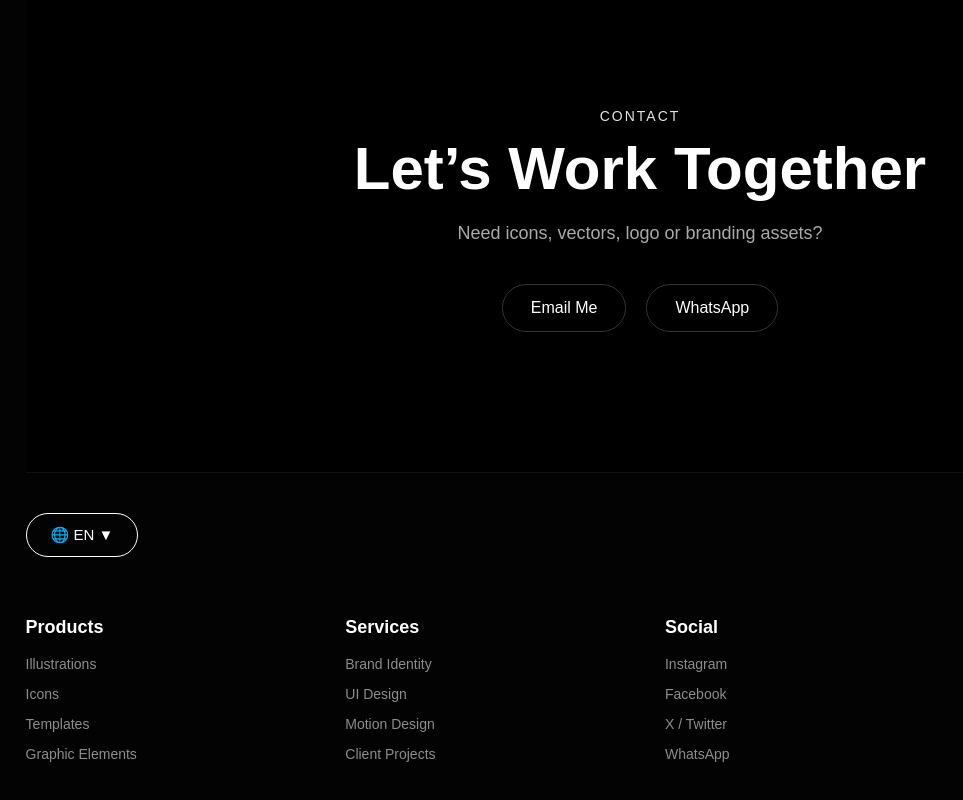
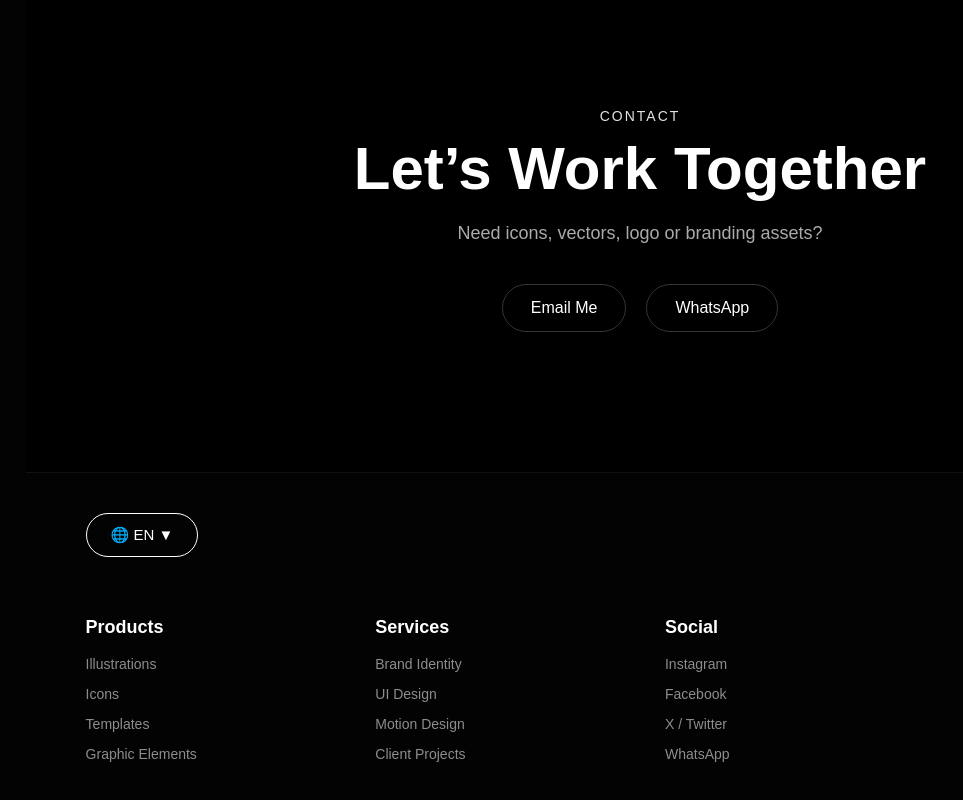
Before and after one commit to rosyidkhulqi-sys/khulqidesign, a React (Vite) app: page / in a window 1280 px wide. Shown: the part 2844-3644 px from the top of the page, without its empty margins (0-963 px from the left). Built offline with nearby package versions, Linux system fonts and the light colour scheme.

Commit message:
update website

```diff
--- a/src/Footer.css
+++ b/src/Footer.css
@@ -1,6 +1,6 @@
 /* FOOTER */
 .footer {
-  padding: 40px 0 60px;
+  padding: 40px 60px 60px;
   border-top: 1px solid #111;
 
   color: #666;
--- a/src/Icons.jsx
+++ b/src/Icons.jsx
@@ -1,5 +1,5 @@
+import "./Icons.css";
 import { useState } from "react";
-import "./Icons.css";
 import "./Footer.css";
 
 function Icons({ setPage }) {
```
